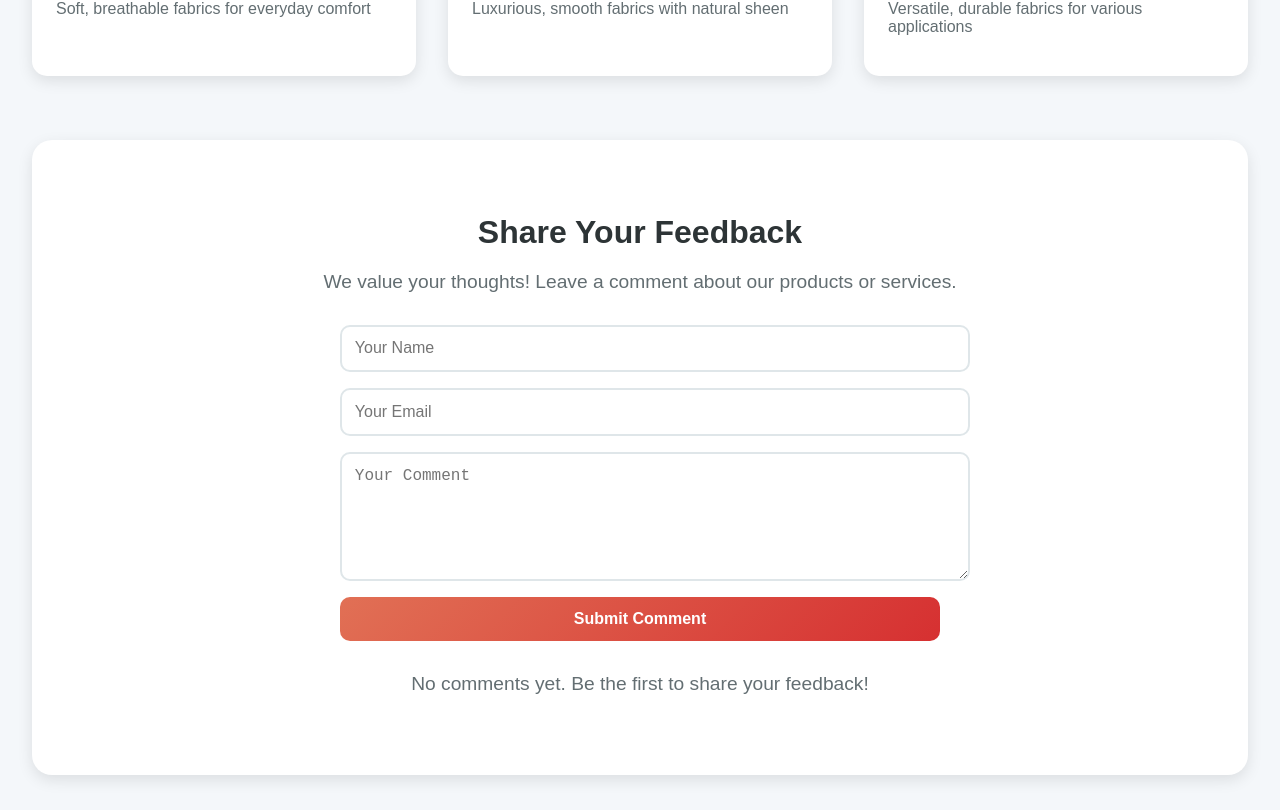
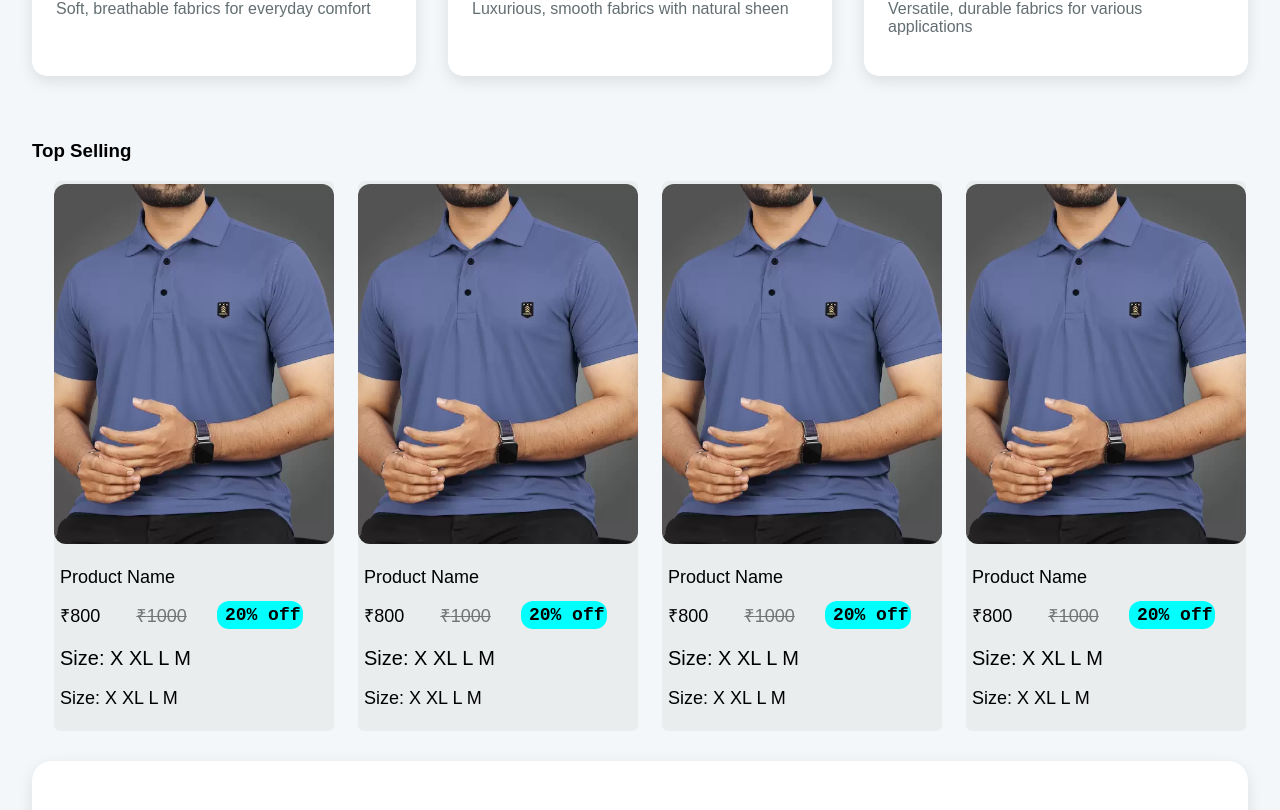
Before and after one commit to Santhosh-Shanmugam/SouthernTexport-E-commerce, a React (Vite) app in the folder Frontend/: page / in a window 1280 px wide. Shown: the part 990-1800 px from the top of the page. Built offline with nearby package versions, Linux system fonts and the light colour scheme.

Commit message:
Top Selling

```diff
--- a/Frontend/src/Components/Items/Items.css
+++ b/Frontend/src/Components/Items/Items.css
@@ -6,6 +6,7 @@
     justify-content: center;
     align-items: center;
     justify-content: center;
+    place-items: center;
 }
 
 
--- a/Frontend/src/Components/Items/Items.jsx
+++ b/Frontend/src/Components/Items/Items.jsx
@@ -1,6 +1,11 @@
 import React from "react";
 import './Items.css'
 const Items = ({ image1, name ,new_price,old_price,offer,product_count,size_options}) => {
+
+
+
+
+
     return (
 
 
@@ -33,7 +38,9 @@ const Items = ({ image1, name ,new_price,old_price,offer,product_count,size_opti
 
             </div>
             <div className="item-status">
-                <p>{product_count}</p>
+            <p>Size:{size_options}</p>
+
+
             </div>
             </div>
 
--- a/Frontend/src/Pages/Home/Home.jsx
+++ b/Frontend/src/Pages/Home/Home.jsx
@@ -1,5 +1,6 @@
 import React, { useState } from 'react';
 import './Home.css';
+import TopSelling from '../TopSelling/TopSelling';
 
 // Categories Data
 const categories = [
@@ -120,6 +121,11 @@ const Home = () => {
         </div>
       </section>
 
+
+
+<div className="top-selling">
+  <TopSelling></TopSelling>
+</div>
       {/* Company Open Comments Section */}
       <section className="comments-section">
         <h2>Share Your Feedback</h2>
--- /dev/null
+++ b/Frontend/src/Pages/TopSelling/TopSelling.css
@@ -0,0 +1,7 @@
+.items-con {
+    display: grid;
+    width: 100%;
+    height: 100%;
+    grid-template-columns: repeat(200px, 1fr);
+    place-items: center;
+}
--- /dev/null
+++ b/Frontend/src/Pages/TopSelling/TopSelling.jsx
@@ -0,0 +1,35 @@
+import React, { useContext } from "react";
+import { ShopContext } from "../../Context/ShopContext";
+import Items from "../../Components/Items/Items";
+
+const TopSelling = () => {
+const { Data } = useContext(ShopContext);
+
+  return (
+   <>
+   <h3>Top Selling</h3>
+        <div className="items-con">
+
+
+        {Data.filter((item) => item.product_status === "top selling").map((item, i) => (
+                   <Items
+                   key={i}
+                   id={item.id}
+                   image1={item.image1}
+                   image2={item.image2}
+                   image3={item.image3}
+                   name={item.name}
+                   old_price={item.old_price}
+                   new_price={item.new_price}
+                   offer={item.offer}
+                   size_options={item.size_options}
+                   product_count={item. product_count}
+
+                   />
+                ))}
+                </div>
+                </>
+  )
+}
+
+export default TopSelling
--- a/Frontend/src/assets/Data.js
+++ b/Frontend/src/assets/Data.js
@@ -141,7 +141,7 @@ const Data = [
     rating: 4.5,
     size_options: [" X ", " XL ", " L ", " M "],
     product_count: 50,
-    product_status: "top" // note
+    product_status: "top selling" // note
   },
   {
     id:8,
@@ -159,7 +159,7 @@ const Data = [
     rating: 4.5,
     size_options: [" X ", " XL ", " L ", " M "],
     product_count: 50,
-    product_status: "top" // note
+    product_status: "top selling" // note
   },
   {
     id:9,
@@ -177,7 +177,7 @@ const Data = [
     rating: 4.5,
     size_options: [" X ", " XL ", " L ", " M "],
     product_count: 50,
-    product_status: "top" // note
+    product_status: "top selling" // note
   },
   {
     id:10,
@@ -195,7 +195,7 @@ const Data = [
     rating: 4.5,
     size_options: [" X ", " XL ", " L ", " M "],
     product_count: 50,
-    product_status: "top" // note
+    product_status: "top selling" // note
   },
 
 
```
